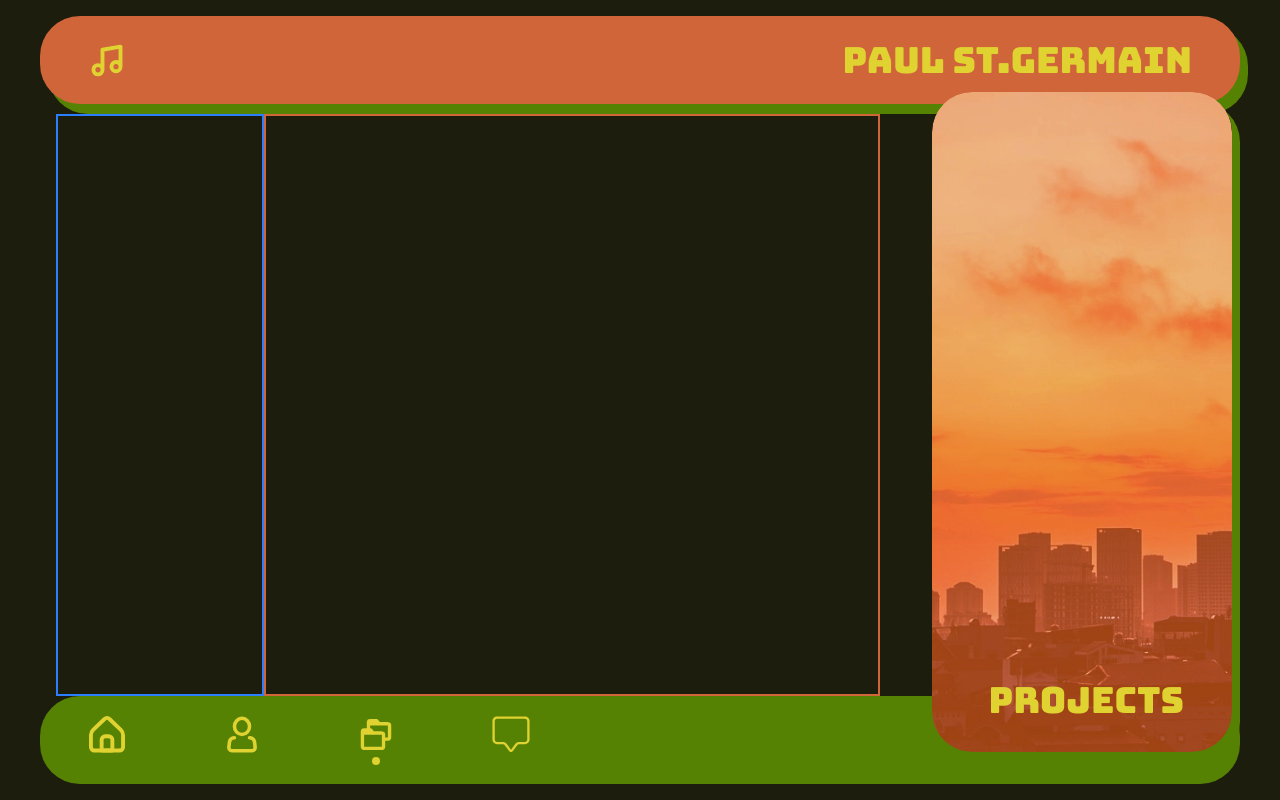
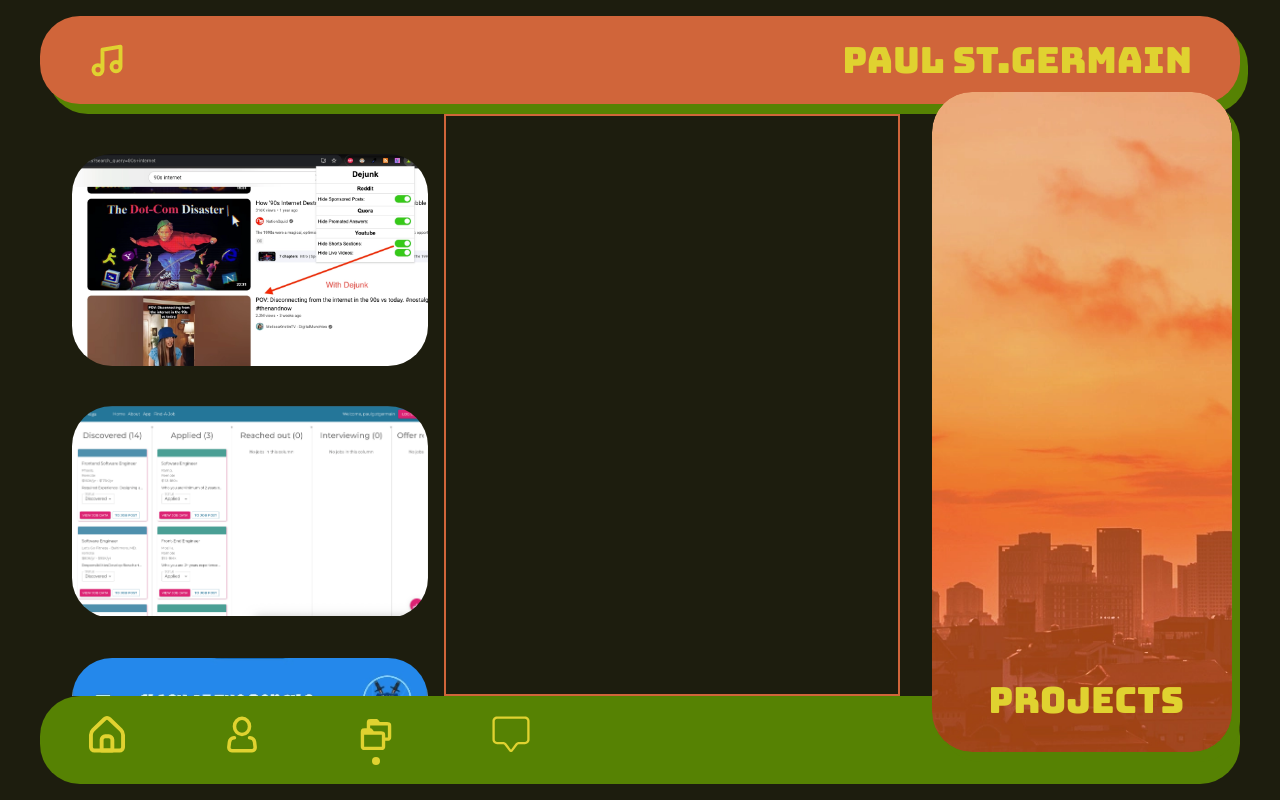
Before and after one commit to paulstgermain/portfolio, a Next.js app: page /projects in a window 1280 px wide. Built offline with nearby package versions, Linux system fonts and the light colour scheme.

Commit message:
imports projects data, map over projects to render images, scrollable container

```diff
--- a/src/app/globals.css
+++ b/src/app/globals.css
@@ -41,8 +41,13 @@ body {
   scrollbar-width: auto;
   scrollbar-gutter: hidden;
   overflow-y: auto;
+  overflow-x: hidden;
 }
 
 .scrollbar-about {
   scrollbar-color: #4B8716 transparent;
 }
+
+.scrollbar-projects {
+  scrollbar-color: #D0653A transparent;
+}
--- a/src/app/layoutWrapper.tsx
+++ b/src/app/layoutWrapper.tsx
@@ -57,11 +57,15 @@ export default function LayoutWrapper({ children }: { children: React.ReactNode
 
   return (
     <div className={`flex flex-col transition-colors duration-300 ease-in-out ${backgroundClass} h-dvh`}>
-      <NavBar bgClass={navBgClass} altBgClass={navAltBgClass} />
-      <div className="flex flex-col flex-1 mt-6.5 xs:mb-15 sm:mb-20 md:mb-24 lg:mb-26 xl:mb-26">
+      <div className="flex-shrink-0">
+        <NavBar bgClass={navBgClass} altBgClass={navAltBgClass} />
+      </div>
+      <div className="flex-1 flex flex-col mt-6.5 min-h-0 xs:mb-15 sm:mb-20 md:mb-24 lg:mb-26 xl:mb-26">
         {children}
       </div>
-      <BottomNav bgClass={bottomNavBgClass} altBgClass={navBgClass} pathname={pathname} />
+      <div className="flex-shrink-0">
+        <BottomNav bgClass={bottomNavBgClass} altBgClass={navBgClass} pathname={pathname} />
+      </div>
     </div>
   );
 }
--- a/src/app/projects/page.tsx
+++ b/src/app/projects/page.tsx
@@ -1,11 +1,26 @@
-export default function Projects() {
+import Image from 'next/image';
+import data from '../../data/projects.json';
+
+export default async function Projects() {
+  const projects = data.projects;
+
+  console.log(projects);
   return (
-    <main className="flex-1 flex flex-col">
+    <main className="h-full flex flex-col">
       <div className="flex flex-row h-full">
-        <div className="flex-1 border-blue-500 border-2 ml-14">
-          {/* Projects images go here */}
+        <div className="flex-6  ml-14 flex flex-col">
+          <div className="h-full scrollbar-styles scrollbar-projects overflow-y-scroll">
+            <div className="flex flex-col py-10 space-y-10">
+              {/* Projects images go here */}
+              {projects && projects.map((project, index) => (
+                <div key={project.title || index} className="rounded-[40px] overflow-hidden w-89 h-53 mx-auto flex-shrink-0">
+                  <Image src={project.imageSrc} alt={project.imageAlt} width={386} height={217} />
+                </div>
+              ))}
+            </div>
+          </div>
         </div>
-        <div className="flex-3 border-projectsnav border-2 mr-100">
+        <div className="text-primary font-istok-web flex-7 border-projectsnav border-2 mr-95">
           {/* Projects content goes here, shown to user when they click on a project image */}
         </div>
       </div>
--- a/src/data/projects.json
+++ b/src/data/projects.json
@@ -13,7 +13,8 @@
           { "text": "Github Code", "link": "https://github.com/paulstgermain/dejunk" }
         ]
       },
-      "imageSrc": ""
+      "imageSrc": "/imgs/dejunk.webp",
+      "imageAlt": "A screenshot of the Dejunk Chrome extension in action, blocking Shorts sections on YouTube from appearing for the user"
     },
     {
       "id": "project2",
@@ -29,7 +30,8 @@
           { "text": "Back-end Code", "link": "https://github.com/paulstgermain/vega-be" }
         ]
       },
-      "imageSrc": ""
+      "imageSrc": "/imgs/vega.webp",
+      "imageAlt": "A screenshot of the Vega app dashboard, showing columns containing cards with job listing information"
     },
     {
       "id": "project3",
@@ -40,11 +42,10 @@
       "shortBlurb": "Mobile app for kids to engage in analog creativity through hand-written stories.",
       "links": {
         "website": null,
-        "github": [
-          { "text": "", "link": "" }
-        ]
+        "github": []
       },
-      "imageSrc": ""
+      "imageSrc": "/imgs/story-squad.webp",
+      "imageAlt": "A screenshot of the Stor Squad Clash of the Pencils dashboard"
     },
     {
       "id": "project4",
@@ -60,7 +61,8 @@
           { "text": "Back-end Code", "link": "https://github.com/paulstgermain/human-rights-first-docdb-be" }
         ]
       },
-      "imageSrc": ""
+      "imageSrc": "/imgs/hrf-docdb.webp",
+      "imageAlt": "A screenshot of the HRF DocDB project, showing me as lead developer demoing the project dashboard, listing documents surfaced by a user search"
     }
   ]
 }
```
